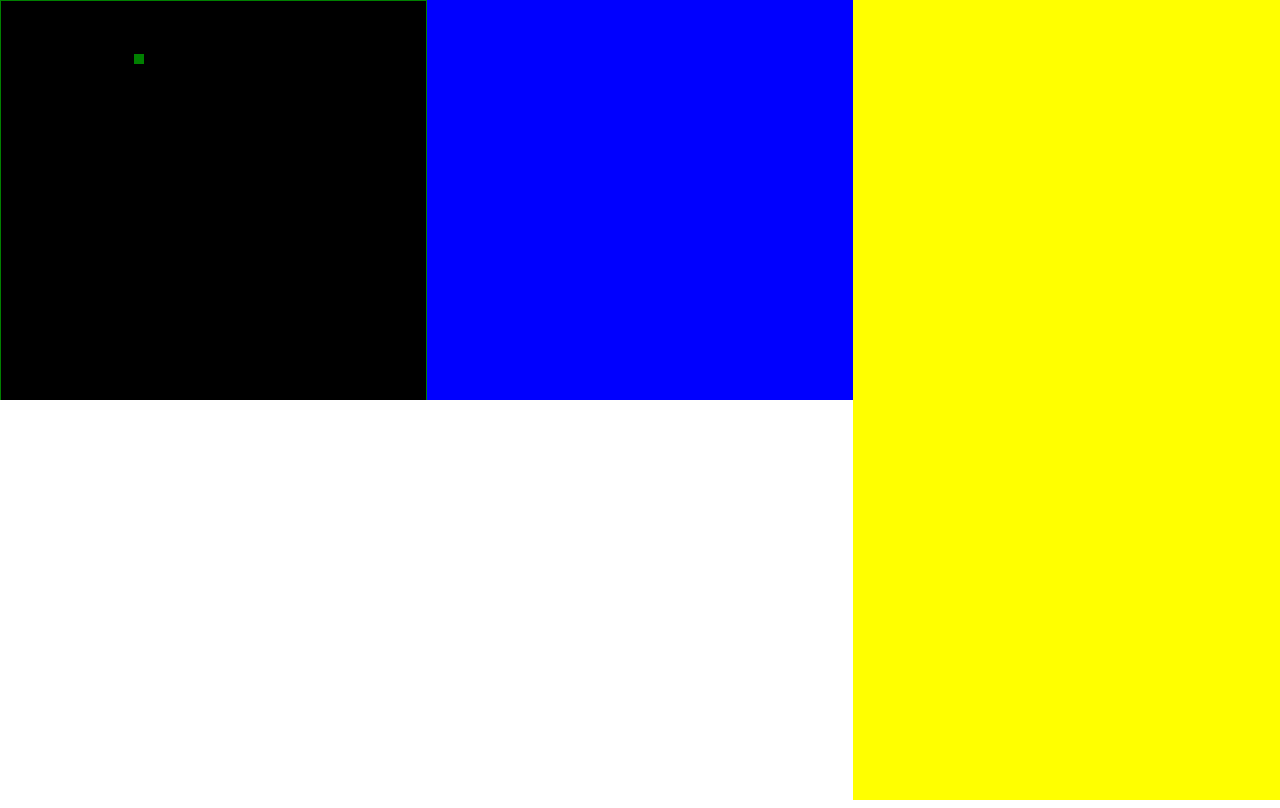
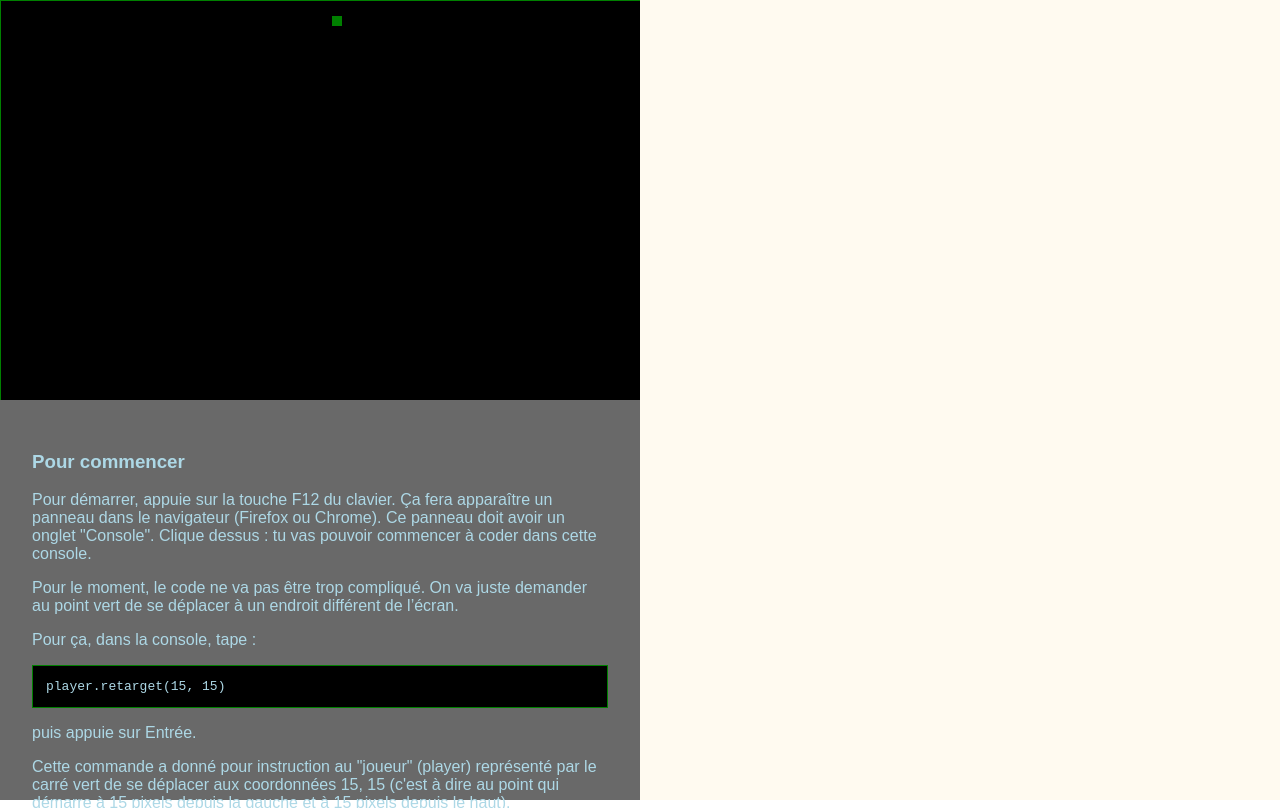
Before and after one commit to FlorianMortgat/stabb, a plain HTML site: page main.html in a window 1280 px wide. Drawn offline with Linux system fonts and the light colour scheme.

Commit message:
Now we're slowly getting somewhere (though it is still very messy)

```diff
--- a/main.html
+++ b/main.html
@@ -5,10 +5,42 @@
 </head>
 <body>
 <div class="stabb parent">
-    <section class="scene_c"></section>
-    <section class="info"></section>
-    <section class="edit"></section>
+    <section class="scene_and_info">
+        <section class="scene_c">
+            <!--Conteneur pour la scène-->
+        </section>
+        <section class="info">
+            <!--Conteneur pour le texte informatif (descriptif de l'exercice)-->
+            <div>
+                <h1>Pour commencer</h1>
+                <p>Pour démarrer, appuie sur la touche F12 du clavier. Ça fera apparaître un panneau dans le navigateur
+                    (Firefox ou Chrome).
+                    Ce panneau doit avoir un onglet "Console". Clique dessus : tu vas pouvoir commencer à coder dans
+                    cette console.</p>
+                <p>
+                    Pour le moment, le code ne va pas être trop compliqué. On va juste demander au point vert de se
+                    déplacer à un endroit différent de l’écran.
+                </p>
+                <p>
+                    Pour ça, dans la console, tape :
+                </p>
+                <pre>player.retarget(15, 15)</pre>
+                <p>puis appuie sur Entrée.</p>
+                <p>Cette commande a donné pour instruction au "joueur" (player) représenté par le carré vert de se
+                déplacer aux coordonnées 15, 15 (c'est à dire au point qui démarre à 15 pixels depuis la gauche et
+                à 15 pixels depuis le haut).</p>
+                <p>Recommence : que se passe-t-il si tu choisis d'autres chiffres ?</p>
+                <p>Recommence : que se passe-t-il si tu mets autre chose que des chiffres ?</p>
+            </div>
+        </section>
+    </section>
+    <section class="edit">
+        <!--Conteneur pour l'éditeur de pseudo-code / de code-->
+    </section>
 </div>
+<textarea style="display: none" id="stabb_content">
+
+</textarea>
 </body>
 <script type="application/javascript" src="jquery.js"></script>
 <script type="application/javascript" src="main.js"></script>
--- a/main.js
+++ b/main.js
@@ -6,24 +6,47 @@ let app = {
         this.edit = root.querySelector('.stabb .edit');
 
         this.canvas = document.createElement('canvas');
+        this.canvas.addEventListener('mousedown', e => {
+            let x = e.clientX - this.rect.left;
+            let y = e.clientY - this.rect.top;
+            if (e.button === 0) this.leftclick(x, y);
+            else if (e.button === 2) this.rightclick(x, y);
+        });
+        let ctx = this.ctx = this.canvas.getContext('2d');
+        this.initCanvasSize();
+        window.addEventListener('resize', () => this.initCanvasSize());
+        // empêcher le clic droit d'ouvrir le menu contextuel sur le canvas.
+        this.canvas.addEventListener('contextmenu', (ev) => {
+            ev.preventDefault();
+            return false;
+        })
+        $(this.canvas).appendTo($(this.scene));
+    },
+    initCanvasSize() {
         this.canvas.width = $('.scene_c').width();
         this.canvas.height = $('.scene_c').height();
-        let ctx = this.ctx = this.canvas.getContext('2d');
-        $(this.canvas).appendTo($(this.scene));
-
+        this.rect = this.canvas.getBoundingClientRect();
     },
     clear() {
         this.ctx.fillStyle = 'black';
-        this.ctx.fillRect(1, 1, 800, 600);
+        this.ctx.fillRect(1, 1, this.canvas.width, this.canvas.height);
+    },
+    leftclick(x, y) {
+        this.player.retarget(x, y);
+    },
+    rightclick(x, y) {
+        this.player.teleport(x, y);
     },
     main() {
         this.clear();
         this.player.draw();
         this.player.move();
         this.i++;
-        if (this.i > 100) {
+        if (this.i > 1000000) {
             window.clearInterval(this.pid);
             console.log('the end');
+            this.clear();
+            this.player.draw();
         }
     },
     run() {
@@ -31,13 +54,14 @@ let app = {
         let running = true;
         let self = this;
         let f = Math.floor;
-        this.player = {
+        this.player = window.player = {
             x: 40,
             y: 40,
             w: 10,
             h: 10,
-            deltaX: 1,
-            deltaY: 0.2,
+            targetX: Math.random() * this.canvas.width,
+            targetY: Math.random() * this.canvas.height,
+            speed: 1.5,
             color: 'green',
             draw() {
                 // console.log(this.x, this.y);
@@ -45,11 +69,32 @@ let app = {
                 self.ctx.fillRect(f(this.x - this.w / 2), f(this.y - this.h / 2), this.w, this.h);
             },
             move() {
-                this.x += this.deltaX;
-                this.y += this.deltaY;
+                if (!this.speed) return;
+                let deltaX = this.targetX - this.x,
+                    deltaY = this.targetY - this.y,
+                    distance = Math.sqrt(deltaX * deltaX + deltaY * deltaY),
+                    speedX,
+                    speedY;
+                if (distance < this.speed) {
+                    speedX = deltaX;
+                    speedY = deltaY;
+                } else {
+                    speedX = deltaX * this.speed / distance;
+                    speedY = deltaY * this.speed / distance;
+                }
+                this.x += speedX;
+                this.y += speedY;
+            },
+            retarget(x, y) {
+                this.targetX = x;
+                this.targetY = y;
+            },
+            teleport(x, y) {
+                this.x = x;
+                this.y = y;
             },
         };
-        this.pid = window.setInterval(() => this.main(), 50);
+        this.pid = window.setInterval(() => this.main(), 25);
     },
 
 };
--- a/style.css
+++ b/style.css
@@ -1,6 +1,7 @@
 html, body {
     padding: 0;
     margin: 0;
+    font-family: sans-serif;
 }
 
 div.stabb.parent {
@@ -8,11 +9,17 @@ div.stabb.parent {
     height: 100vh;
 }
 
+.stabb .scene_and_info {
+    width: 50%;
+    height: 100%;
+    display: flex;
+    flex-direction: column;
+}
+
 /*
 Container section for the scene
  */
 .stabb .scene_c {
-    width: 50%;
     height: 50%;
     background: green;
 }
@@ -30,7 +37,7 @@ the scene itself;
 Editor section
  */
 .stabb .edit {
-    background: yellow;
+    background: floralwhite;
     width: 50%;
 }
 
@@ -38,7 +45,17 @@ Editor section
 Info section
  */
 .stabb .info {
-    width: 50%;
     height: 50%;
-    background: blue;
+    background: dimgray;
+    color: lightblue;
 }
+.stabb .info > div {
+    padding: 2em;
+    overflow-y: auto;
+    max-height: 43vh;
+}
+.stabb .info pre {
+    background: black;
+    padding: 1em;
+    border: solid 1px green;
+}
```
